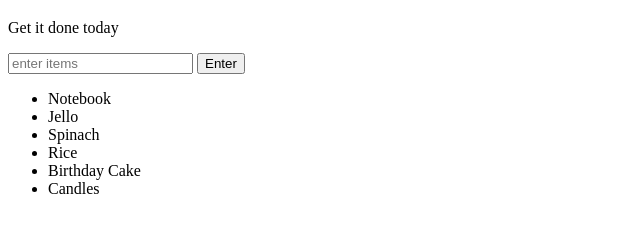
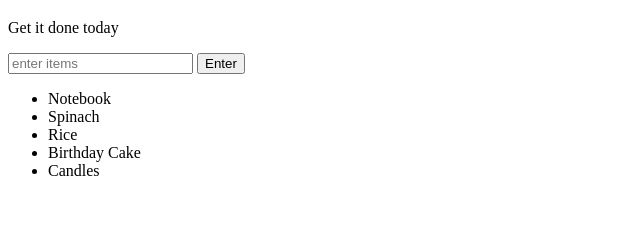
Before and after one commit to JasonOuyang80/test12344, a plain HTML site: page index.html in a window 1280 px wide. Shown: the part 61-294 px from the top of the page, without its empty margins (0-640 px from the left). Drawn offline with Linux system fonts and the light colour scheme.

Commit message:
see whatr i did

```diff
--- a/index.html
+++ b/index.html
@@ -11,7 +11,7 @@
 	<button id="enter">Enter</button>
 	<ul>
 		<li class="bold red" random="23">Notebook</li>
-		<li>Jello</li>
+
 		<li>Spinach</li>
 		<li>Rice</li>
 		<li>Birthday Cake</li>
```
